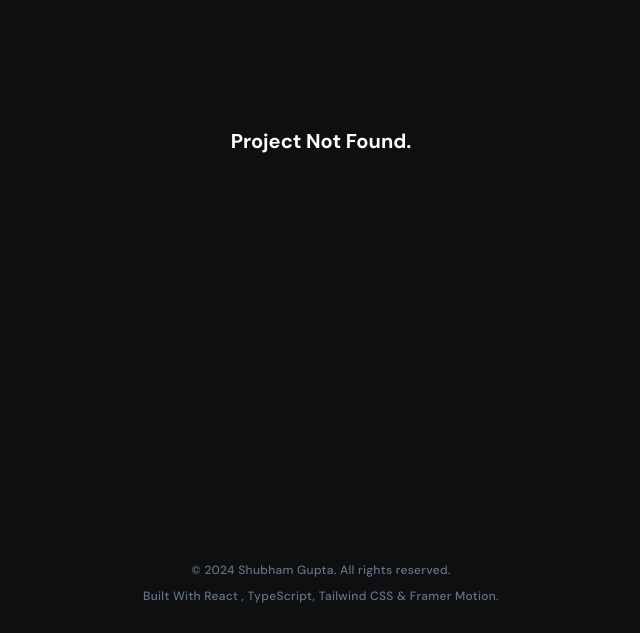
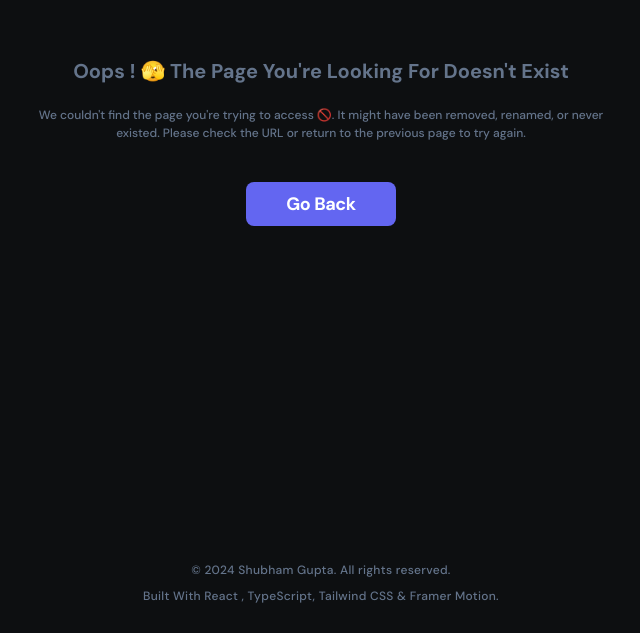
Before and after one commit to Shubhofficial1/Shubham-gupta.in, a React (Vite) app in the folder frontend/: page /projects/1 in a window 1280 px wide. Before the commit this address had no page. Shown: the part 259-892 px from the top of the page, without its empty margins (319-959 px from the left). Built offline with nearby package versions, Linux system fonts and the light colour scheme.

Commit message:
Minor changes

```diff
--- a/frontend/src/Screens/ProjectDetailsScreen.tsx
+++ b/frontend/src/Screens/ProjectDetailsScreen.tsx
@@ -1,11 +1,12 @@
 import { useEffect } from "react";
-import { useParams, Link } from "react-router-dom";
+import { useParams, Link, useNavigate } from "react-router-dom";
 import { projects } from "../data";
 import { ArrowLeftCircleIcon } from "@heroicons/react/24/solid";
 
 const ProjectDetailsScreen = () => {
   const { projectSlug } = useParams();
   const project = projects.find((project) => project.slug === projectSlug);
+  const navigate = useNavigate();
 
   useEffect(() => {
     window.scrollTo({ top: 0, behavior: "smooth" });
@@ -13,11 +14,25 @@ const ProjectDetailsScreen = () => {
 
   if (!project) {
     return (
-      <div className="bg-[0D0F11] text-white">
-        <div className="flex justify-center items-center h-screen container">
-          <h1 className="font-bold text-[20px] capitalize tracking-normal">
-            Project Not Found.
+      <div className="bg-[0D0F11] text-slate-500">
+        <div className="flex flex-col justify-center items-center h-screen container">
+          <h1 className="mb-5 font-bold text-[20px] capitalize tracking-normal">
+            Oops ! 🫣 The Page You're Looking For Doesn't Exist
           </h1>
+
+          <p className="mb-10 max-w-xl font-medium text-[12px] text-center tracking-normal">
+            We couldn't find the page you're trying to access 🚫. It might have
+            been removed, renamed, or never existed. Please check the URL or
+            return to the previous page to try again.
+          </p>
+          <button
+            className={`p-2 min-w-[150px] bg-indigo-500 hover:bg-indigo-400  rounded-lg cursor-pointer flex items-center justify-center gap-3`}
+            onClick={() => navigate("/")}
+          >
+            <h1 className="font-bold text-lg text-white tracking-tight">
+              Go Back
+            </h1>
+          </button>
         </div>
       </div>
     );
@@ -29,6 +44,7 @@ const ProjectDetailsScreen = () => {
         <Link to={"/"} aria-label="Go back">
           <ArrowLeftCircleIcon className="border-slate-800 hover:border-[2px] mb-8 rounded-full cursor-pointer fill-slate-600 size-14" />
         </Link>
+
         <div className="bg-gradient-to-b from-[#151a21]/[.5] to-[#151a21]/[1] rounded-lg w-full h-[400px] overflow-hidden select-none">
           <img
             src={project.thumbnail}
@@ -36,12 +52,15 @@ const ProjectDetailsScreen = () => {
             className="w-full h-full object-cover"
           />
         </div>
+
         <h1 className="mt-5 mb-3 line-clamp-2 font-bold text-[40px] capitalize tracking-normal">
           {project.name}
         </h1>
+
         <p className="my-3 max-w-4xl font-medium text-[16px] text-slate-500 tracking-wide">
           {project.description}
         </p>
+
         <div className="gap-10 grid grid-cols-1 md:grid-cols-2 lg:grid-cols-4 my-10">
           <div className="flex flex-col gap-3">
             <h1 className="font-bold text-[24px] capitalize tracking-normal">
@@ -89,6 +108,7 @@ const ProjectDetailsScreen = () => {
             </a>
           </div>
         </div>
+
         <div className="flex flex-col gap-y-32 md:gap-y-52 lg:gap-y-80 my-32">
           {project.sections.map((section, index) => (
             <div
--- a/frontend/src/components/Experience.tsx
+++ b/frontend/src/components/Experience.tsx
@@ -1,15 +1,5 @@
 import { experiences } from "../data";
 import ExperienceCard from "./ExperienceCard";
-
-interface IExperience {
-  _id: number;
-  joiningDate: string;
-  completionDate: string;
-  duration: string;
-  position: string;
-  company: string;
-  companyShortName: string;
-}
 
 const Experience = () => {
   return (
@@ -29,7 +19,7 @@ const Experience = () => {
           <h1 className="mb-5 font-bold text-[18px] text-white capitalize tracking-normal">
             Career Journey
           </h1>
-          {experiences.map((experience: IExperience) => (
+          {experiences.map((experience) => (
             <ExperienceCard experience={experience} key={experience._id} />
           ))}
         </div>
--- a/frontend/src/components/Skills.tsx
+++ b/frontend/src/components/Skills.tsx
@@ -23,11 +23,6 @@ const skills = [
   { src: awsLogo, alt: "Aws" },
   { src: graphqlLogo, alt: "Graphql" },
 ];
-
-interface ISkill {
-  src: string;
-  alt: string;
-}
 
 const Skills = () => {
   return (
@@ -55,10 +50,10 @@ const Skills = () => {
             animate={{ translateX: "-50%" }}
             className="flex flex-none gap-16 pr-16"
           >
-            {skills.map((skill: ISkill) => (
+            {skills.map((skill) => (
               <SkillCard skill={skill} key={skill.alt} />
             ))}
-            {skills.map((skill: ISkill) => (
+            {skills.map((skill) => (
               <SkillCard skill={skill} key={skill.alt} />
             ))}
           </motion.div>
```
Also changed, not shown: frontend/src/components/Projects.tsx (+0 -11 lines).
